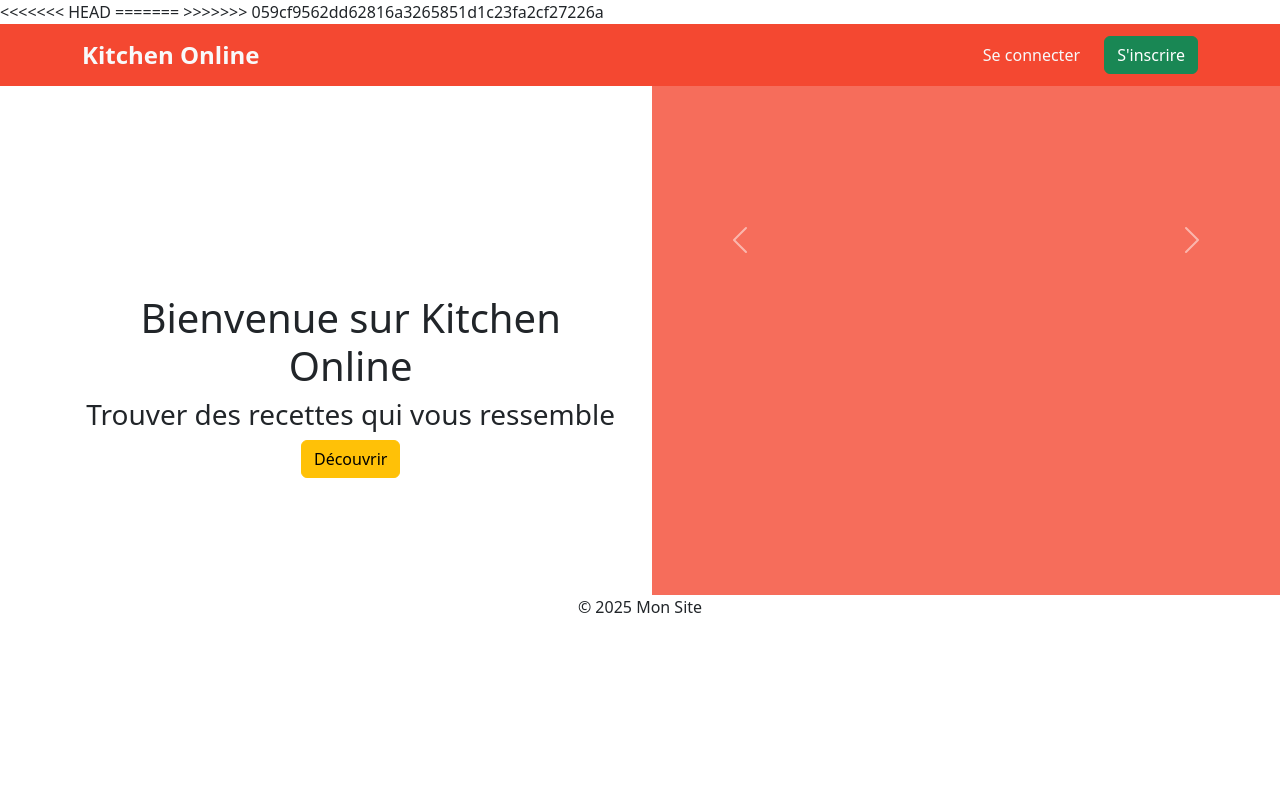
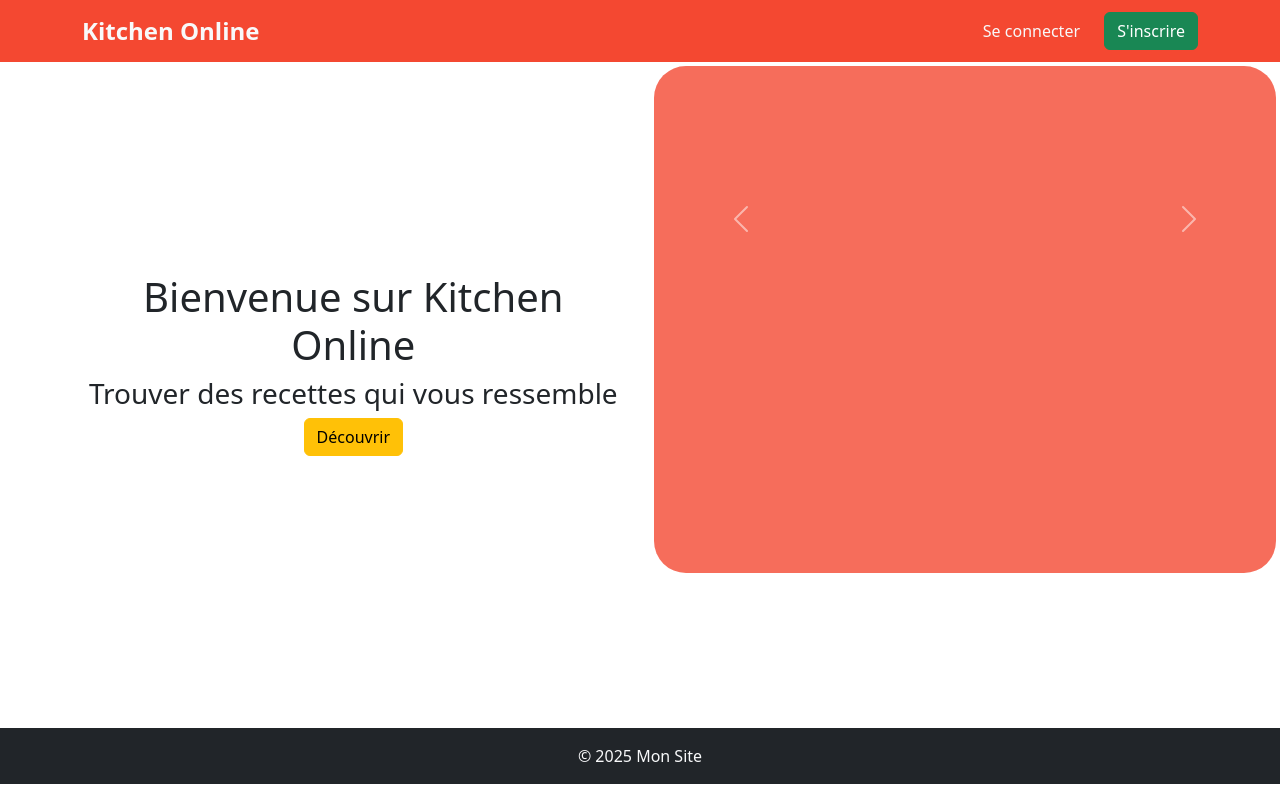
Before and after one commit to vacodevacode/Recette_de_cuisine, a Flask app: page / in a window 1280 px wide. Run offline with Flask 3, Linux system fonts and the light colour scheme; data that the repository does not hold is empty; some libraries are stand-ins or nearby versions.

Commit message:
🍬 Front done + Carousel clear !

```diff
--- a/frontend/Templates/main.html
+++ b/frontend/Templates/main.html
@@ -3,34 +3,10 @@
 
 <head>
     <meta charset="UTF-8">
-    <title>{% block title %}Recepies_Online{% endblock %}</title>
+    <title>Kitchen Online</title>
     <link href="https://cdn.jsdelivr.net/npm/bootstrap@5.3.3/dist/css/bootstrap.min.css" rel="stylesheet"
         integrity="sha384-QWTKZyjpPEjISv5WaRU9OFeRpok6YctnYmDr5pNlyT2bRjXh0JMhjY6hW+ALEwIH" crossorigin="anonymous">
-
-<<<<<<< HEAD
-    <script src="https://code.jquery.com/jquery-3.5.1.slim.min.js"></script>
-
-
-    <script src="https://cdn.jsdelivr.net/npm/popper.js@1.16.1/dist/umd/popper.min.js"></script>
-
-
-    <script src="https://stackpath.bootstrapcdn.com/bootstrap/4.5.2/js/bootstrap.min.js"></script>
-
-=======
-        <!-- jQuery -->
-<script src="https://code.jquery.com/jquery-3.5.1.slim.min.js"></script>
-
-<!-- Popper.js (nécessaire pour le carousel) -->
-<script src="https://cdn.jsdelivr.net/npm/popper.js@1.16.1/dist/umd/popper.min.js"></script>
-
-<!-- Bootstrap JS -->
-<script src="https://stackpath.bootstrapcdn.com/bootstrap/4.5.2/js/bootstrap.min.js"></script>
-<!-- Bootstrap CSS -->
-<link href="https://cdn.jsdelivr.net/npm/bootstrap@5.3.0-alpha1/dist/css/bootstrap.min.css" rel="stylesheet">
-
-<!-- Bootstrap JS (sans jQuery) -->
-<script src="https://cdn.jsdelivr.net/npm/bootstrap@5.3.0-alpha1/dist/js/bootstrap.bundle.min.js"></script>
->>>>>>> 059cf9562dd62816a3265851d1c23fa2cf27226a
+    <script src="https://cdn.jsdelivr.net/npm/bootstrap@5.3.3/dist/js/bootstrap.bundle.min.js"></script>
 </head>
 
 <body align="center">
@@ -56,9 +32,8 @@
     <main>
         {% block content %}{% endblock %}
     </main>
-    <footer align="center
-    ">
-        <p>&copy; 2025 Mon Site</p>
+    <footer align="center">
+        <p class="bg-dark text-light text-center py-3 position-fixed bottom-0 w-100">&copy; 2025 Mon Site</p>
     </footer>
 </body>
 
--- a/frontend/Templates/welcome.html
+++ b/frontend/Templates/welcome.html
@@ -3,9 +3,10 @@
 
 {% block content %}
 
-<div class="d-flex justify-content-between ">
+<div class="d-flex justify-content-between m-1 ">
   <div style="padding: 15% 15px 15px 5%; ">
-    <div id="content" style="display: flex; align-items: center; flex-direction: column; margin-bottom: 15%;" class="p-3">
+    <div id="content" style="display: flex; align-items: center; flex-direction: column; margin-bottom: 15%;"
+      class="p-3">
       <div style="text-align: center;">
         <h1>Bienvenue sur Kitchen Online</h1>
         <h3>Trouver des recettes qui vous ressemble</h3>
@@ -17,13 +18,13 @@
     </div>
   </div>
 
-  <div style="background-color: #f66d5b;" class="w-50 p-5">
+  <div style="background-color: #f66d5b;" class="w-50 p-5 rounded-5">
     <div class="carousel" style="padding-top: 20%; ">
 
       <div class="carousel slide" id="carouselExample" data-bs-ride="carousel">
-        <div class="carousel-inner d-flex justify-content-evenly" >
+        <div class="carousel-inner d-flex justify-content-evenly">
           {% for card in cards %}
-          <div class="carousel-item {% if loop.first %}active{% endif %} " >
+          <div class="carousel-item {% if loop.first %}active{% endif %} ">
             {% include 'card.html' %}
           </div>
           {% endfor %}
```
